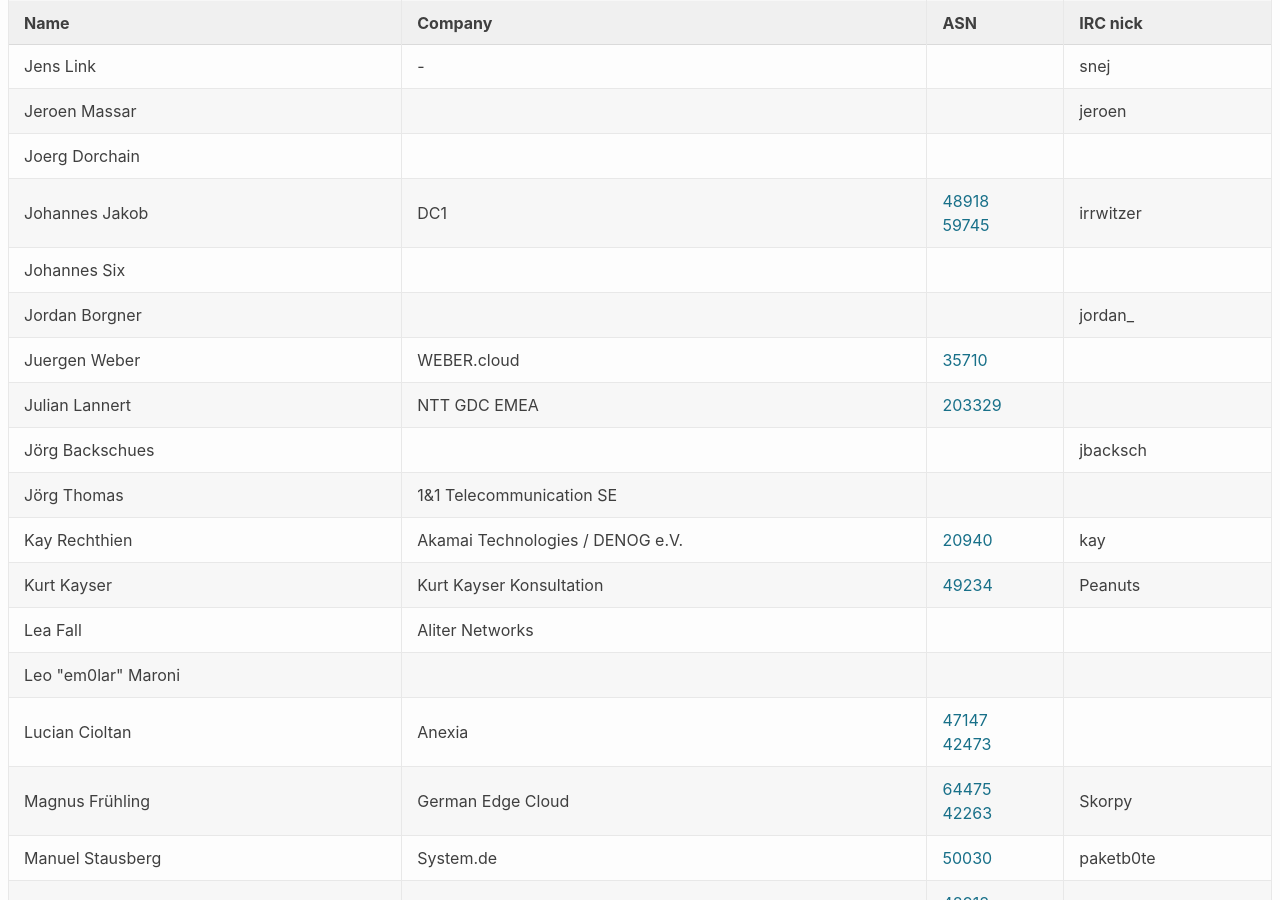
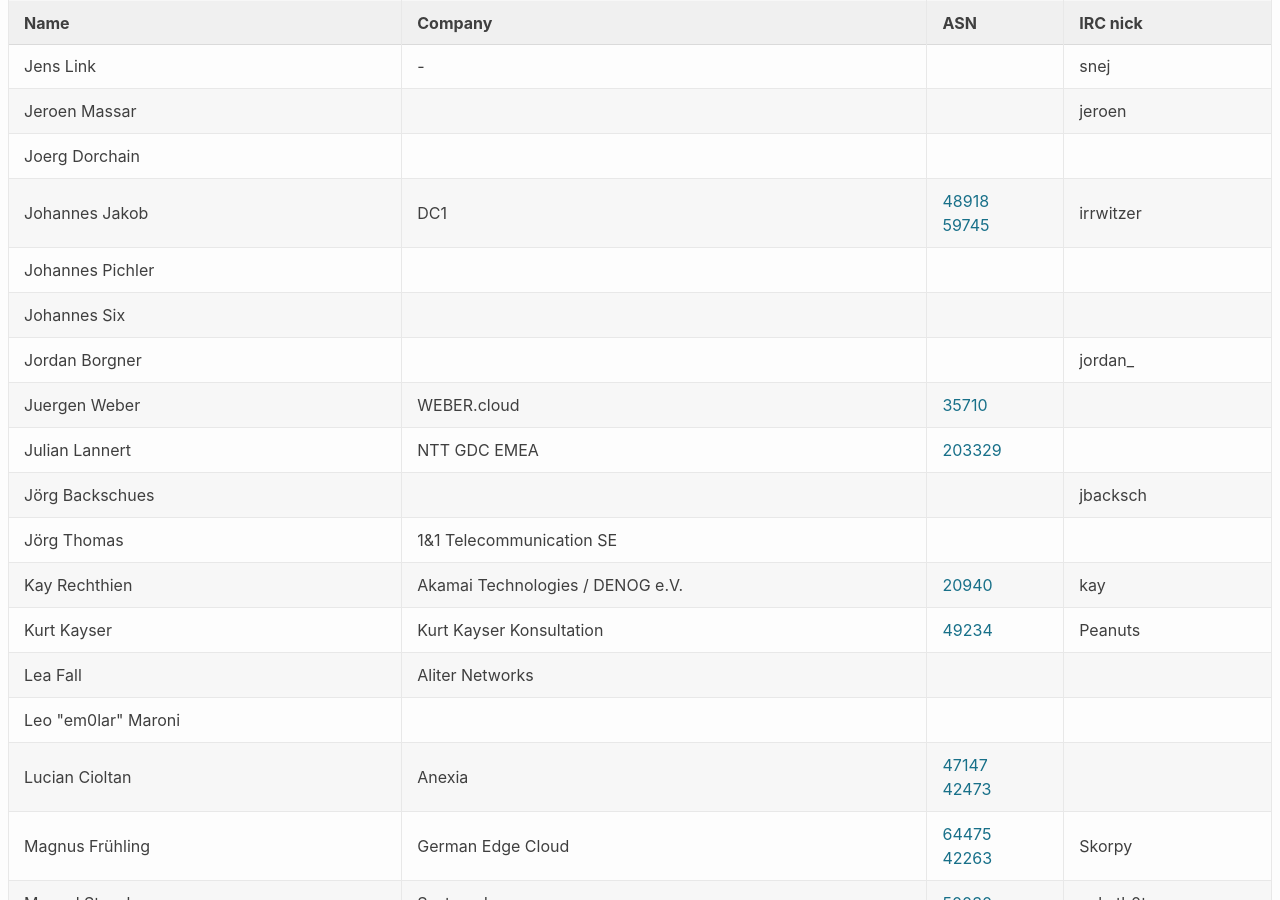
Before and after one commit to denog/pretix-attendeelist, a Jekyll site: the page built from denog2020.markdown, in a window 1280 px wide and 900 px high, scrolled down 2158 px. Built offline with Jekyll 4.4.1, drawn with Linux system fonts in a browser that asks for light colours.

Commit message:
Latest data: Wed Jan 27 08:37:24 UTC 2021

```diff
--- a/_data/attendees_meetup2021-01.json
+++ b/_data/attendees_meetup2021-01.json
@@ -286,6 +286,12 @@
     "company": "DC1",
     "irc": "irrwitzer",
     "asn": "48918 59745"
+  },
+  {
+    "name": "Johannes Pichler",
+    "company": null,
+    "irc": null,
+    "asn": null
   },
   {
     "name": "Johannes Six",
```
